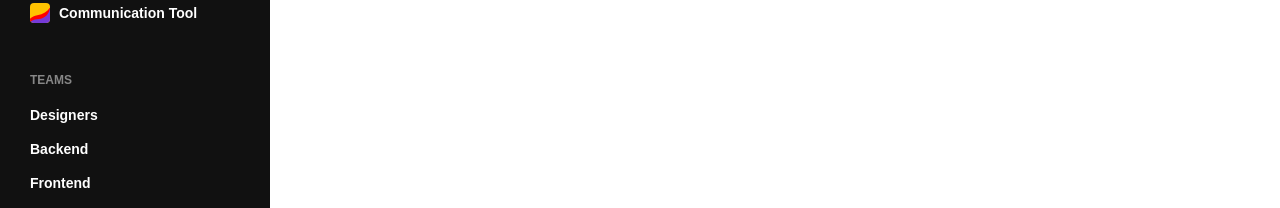
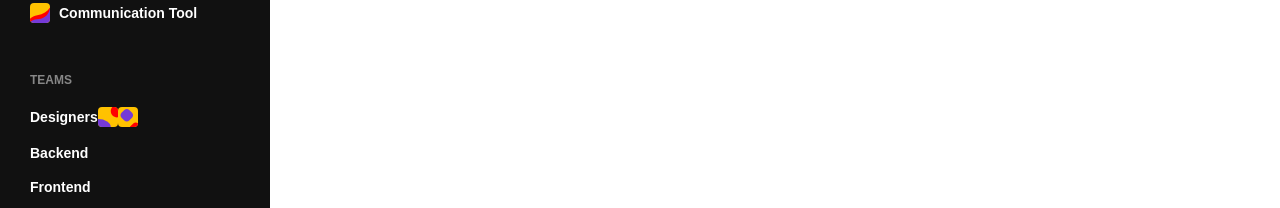
Before and after one commit to ViktorsDolzenko/management-kit, a React (Create React App) app: page / in a window 1280 px wide. Shown: the part 589-797 px from the top of the page. Built offline with nearby package versions, Linux system fonts and the light colour scheme.

Commit message:
Added `SidebarMenu` component

```diff
--- /dev/null
+++ b/src/components/SidebarMenu/index.tsx
@@ -0,0 +1,40 @@
+import React from 'react'
+
+import { sidebarItemType } from './type'
+
+import './style.scss'
+
+interface SidebarMenuProps {
+    items: sidebarItemType[]
+    title: string
+}
+
+const SidebarMenu = ({ items, title }: SidebarMenuProps) => {
+    return (
+        <div className='SidebarMenu'>
+            <span className='SidebarMenu__title'>{title}</span>
+            <ul className='SidebarMenu__items'>
+                {items.map((item, index) => {
+                    return (
+                        <li className='SidebarMenu__item' key={item.title}>
+                            {item.image && (
+                                <img
+                                    src={item.image}
+                                    alt={`${item.title}`}
+                                    className='SidebarMenu__item--image'
+                                />
+                            )}
+
+                            {item.title}
+
+                            {Boolean(item.users?.length) &&
+                                item.users?.map((user) => <img src={user} alt='' />)}
+                        </li>
+                    )
+                })}
+            </ul>
+        </div>
+    )
+}
+
+export { SidebarMenu }
--- /dev/null
+++ b/src/components/SidebarMenu/style.scss
@@ -0,0 +1,38 @@
+.SidebarMenu {
+    margin-top: 30px;
+
+    &__title {
+        color: #878787;
+        padding-top: 10px;
+        padding-bottom: 10px;
+        padding-left: 30px;
+        text-transform: uppercase;
+        font-size: 12px;
+        font-weight: 700;
+    }
+
+    &__items {
+        padding-top: 9px;
+        padding-bottom: 9px;
+        color: white;
+        font-weight: 700;
+    }
+
+    &__item {
+        font-size: 14px;
+        padding-top: 10px;
+        padding-bottom: 8px;
+        padding-left: 30px;
+        display: flex;
+        align-items: center;
+        cursor: pointer;
+
+        &:hover {
+            background-color: #202020;
+        }
+
+        &--image {
+            padding-right: 9px;
+        }
+    }
+}
--- /dev/null
+++ b/src/components/SidebarMenu/type.ts
@@ -0,0 +1,5 @@
+export type sidebarItemType = {
+    title: string
+    image?: string
+    users?: string[]
+}
--- a/src/components/layout/SideBar/index.tsx
+++ b/src/components/layout/SideBar/index.tsx
@@ -1,6 +1,7 @@
 import React from 'react'
 import { sideBarItemsMenu, sideBarItemsProjects, sideBarItemsTeams } from './sideBarItems'
 import './sideBar.scss'
+import { SidebarMenu } from '../../SidebarMenu'
 
 export const SideBar = () => {
     return (
@@ -32,50 +33,10 @@ export const SideBar = () => {
                     <span className='open-tasks__title'>Open Tasks</span>
                 </div>
             </div>
-            <div className='menu-container'>
-                <span className='sidebar__title'>Menu</span>
-                <ul className='sidebar__menu'>
-                    {sideBarItemsMenu.map((item, index) => {
-                        return (
-                            <li className='sidebar__menu--item' key={index}>
-                                {item.title}
-                            </li>
-                        )
-                    })}
-                </ul>
-            </div>
-            <div className='menu-container'>
-                <span className='sidebar__title'>Projects</span>
-                <ul className='sidebar__menu'>
-                    {sideBarItemsProjects.map((item, index) => {
-                        return (
-                            <li className='sidebar__menu--item' key={index}>
-                                {item.image && (
-                                    <img
-                                        src={item.image}
-                                        alt={`${item.title}`}
-                                        className='sidebar__menu--image'
-                                    />
-                                )}
 
-                                {item.title}
-                            </li>
-                        )
-                    })}
-                </ul>
-            </div>
-            <div className='menu-container'>
-                <span className='sidebar__title'>Teams</span>
-                <ul className='sidebar__menu'>
-                    {sideBarItemsTeams.map((item, index) => {
-                        return (
-                            <li className='sidebar__menu--item' key={index}>
-                                {item.title}
-                            </li>
-                        )
-                    })}
-                </ul>
-            </div>
+            <SidebarMenu items={sideBarItemsMenu} title='Menu' />
+            <SidebarMenu items={sideBarItemsProjects} title='Projects' />
+            <SidebarMenu items={sideBarItemsTeams} title='Teams' />
         </div>
     )
 }
--- a/src/components/layout/SideBar/sideBar.scss
+++ b/src/components/layout/SideBar/sideBar.scss
@@ -8,16 +8,6 @@
     background-color: #111;
     overflow-x: hidden;
     padding-top: 20px;
-
-    &__title {
-        color: #878787;
-        padding-top: 10px;
-        padding-bottom: 10px;
-        padding-left: 30px;
-        text-transform: uppercase;
-        font-size: 12px;
-        font-weight: 700;
-    }
 
     &__header {
         display: flex;
@@ -50,12 +40,6 @@
         margin-top: 30px;
         background-color: #202020;
         height: 80px;
-    }
-
-    &__menu {
-        &--image {
-            padding-right: 9px;
-        }
     }
 }
 
@@ -103,28 +87,3 @@
     font-size: 12px;
     opacity: 0.5;
 }
-
-.sidebar__menu {
-    padding-top: 9px;
-    padding-bottom: 9px;
-    color: white;
-    font-weight: 700;
-}
-
-.sidebar__menu--item {
-    font-size: 14px;
-    padding-top: 10px;
-    padding-bottom: 8px;
-    padding-left: 30px;
-    display: flex;
-    align-items: center;
-    cursor: pointer;
-
-    &:hover {
-        background-color: #202020;
-    }
-}
-
-.menu-container {
-    margin-top: 30px;
-}
--- a/src/components/layout/SideBar/sideBarItems.ts
+++ b/src/components/layout/SideBar/sideBarItems.ts
@@ -3,10 +3,7 @@ import crm from './images/crm.svg'
 import websiteRedesign from './images/website-redesign.svg'
 import communication from './images/communication.svg'
 
-type sidebarItemType = {
-    title: string
-    image?: string
-}
+import { sidebarItemType } from '../../SidebarMenu/type'
 
 export const sideBarItemsMenu: sidebarItemType[] = [
     { title: 'Home' },
@@ -15,7 +12,7 @@ export const sideBarItemsMenu: sidebarItemType[] = [
 ]
 
 export const sideBarItemsTeams: sidebarItemType[] = [
-    { title: 'Designers' },
+    { title: 'Designers', users: [dashboard, crm] },
     { title: 'Backend' },
     { title: 'Frontend' },
 ]
```
Also changed, not shown: 1 other file (tests, documents, lock files or other folders).
